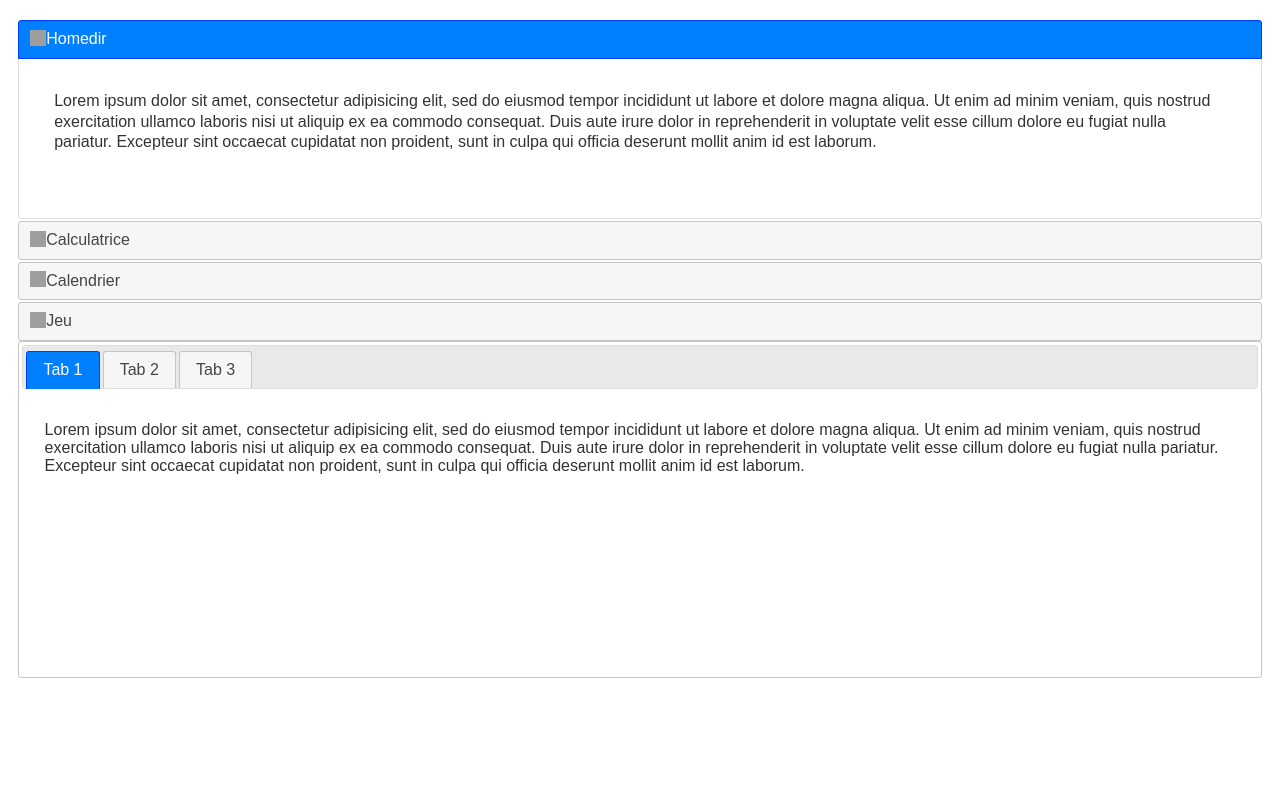
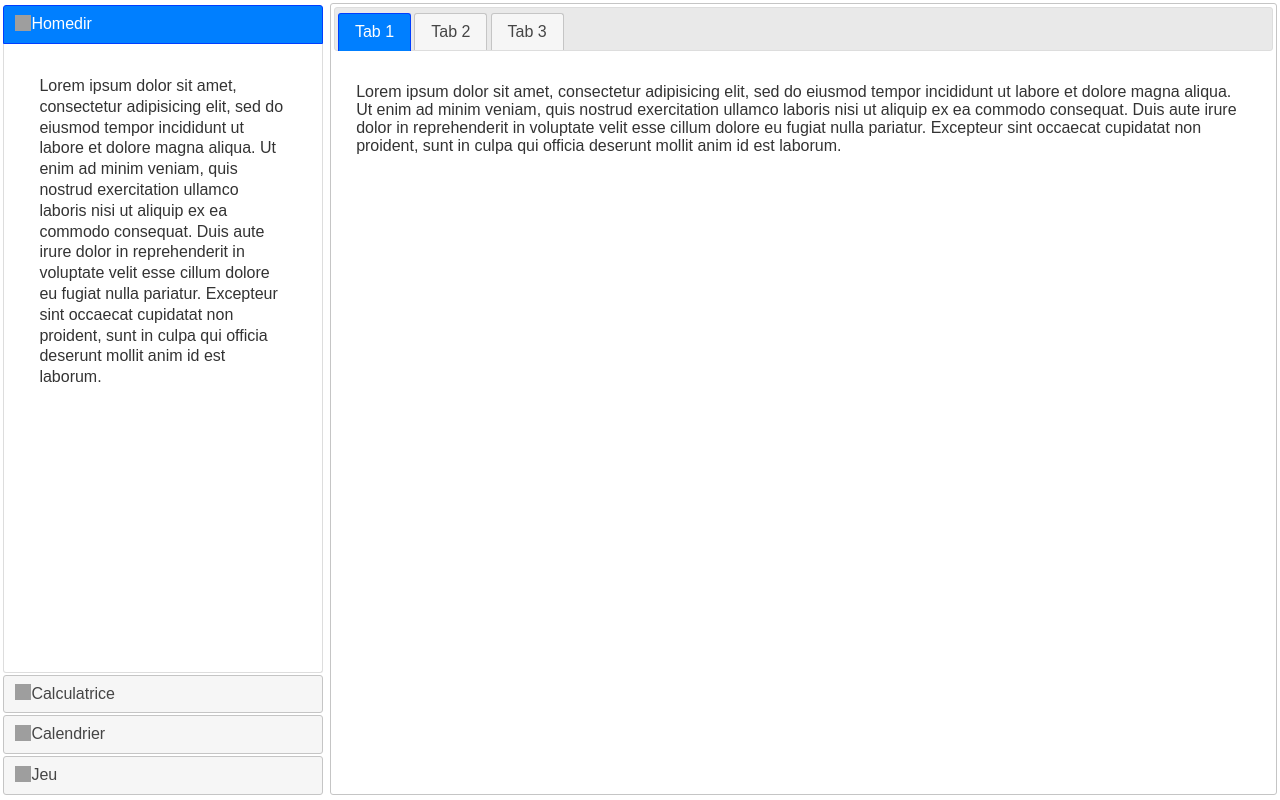
Before and after one commit to Siapran/JSProject, a PHP site: page /bv.html in a window 1280 px wide. Run offline with PHP 8.4, Linux system fonts and the light colour scheme; some libraries are stand-ins or nearby versions; grey boxes are pictures that could not be loaded.

Commit message:
fin squelette bureau virtuel

```diff
--- a/bv.css
+++ b/bv.css
@@ -1,3 +1,34 @@
+html, body {
+	padding: 0px;
+	margin: 0px;
+	height: 100%;
+}
+
 body {
-	padding: 10px;
+	margin: auto;
 }
+
+.menu {
+	display: inline-block;
+	float: left;
+	padding: 0.25%;
+	margin: 0px;
+	width: 25%;
+	height: 99%;
+}
+
+.workspace {
+	display: inline-block;
+	padding: 0.25%;
+	margin: 0px;
+	width: 74%;
+	height: 99%;
+}
+
+#accordion {
+	margin: 0px;
+}
+
+#tabs {
+	margin: 0px;
+}
--- a/bv.html
+++ b/bv.html
@@ -3,15 +3,15 @@
 	<head>
 		<meta charset="utf-8">
 		<title> Bureau Virtuel </title>
-		<link rel="stylesheet" href="https://code.jquery.com/ui/1.11.4/themes/smoothness/jquery-ui.css">
+		<link rel="stylesheet" href="https://code.jquery.com/ui/1.11.4/themes/dark-hive/jquery-ui.css">
 		<link rel="stylesheet" href="bv.css">
 		<script src="https://code.jquery.com/jquery-1.10.2.js"></script>
 		<script src="https://code.jquery.com/ui/1.11.4/jquery-ui.js"></script>
 		<script src="bv.js"></script>
 		<meta name="viewport" content="width=device-width, initial-scale=1">
-
 	</head>
 	<body>
+		<div class="menu">
 			<div id="accordion">
 				<h3>Homedir</h3>
 				<div>
@@ -50,6 +50,8 @@
 					proident, sunt in culpa qui officia deserunt mollit anim id est laborum.</p>
 				</div>
 			</div>
+		</div>
+		<div class="workspace">
 			<div id="tabs">
 				<ul>
 					<li><a href="#tab1">Tab 1</a></li>
@@ -71,5 +73,6 @@
 					<p>256B</p>
 				</div>
 			</div>
-	</body>
-</html>
+		</div>
+	</body><!--
+ --></html>
```
Lines whose indentation alone changed are shown as unchanged.
